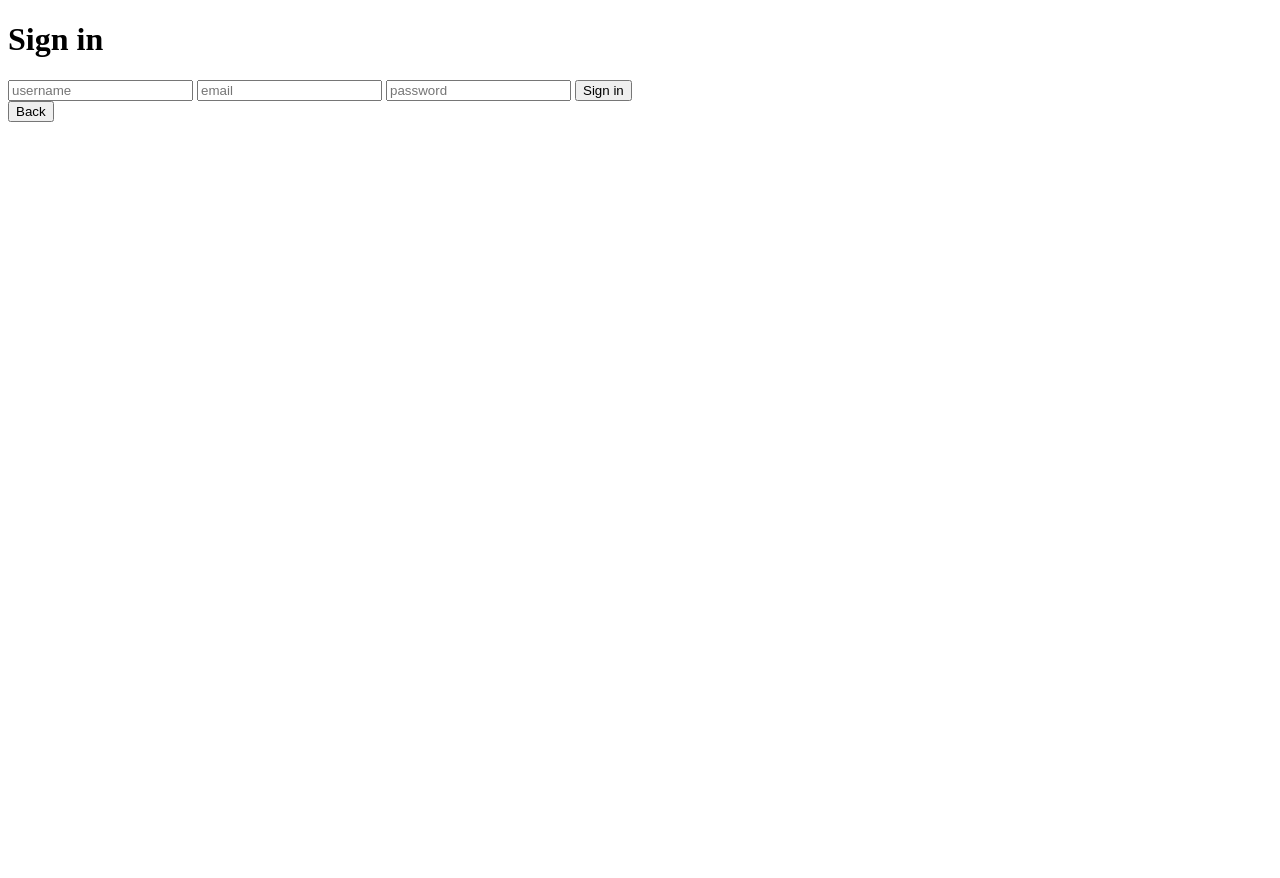
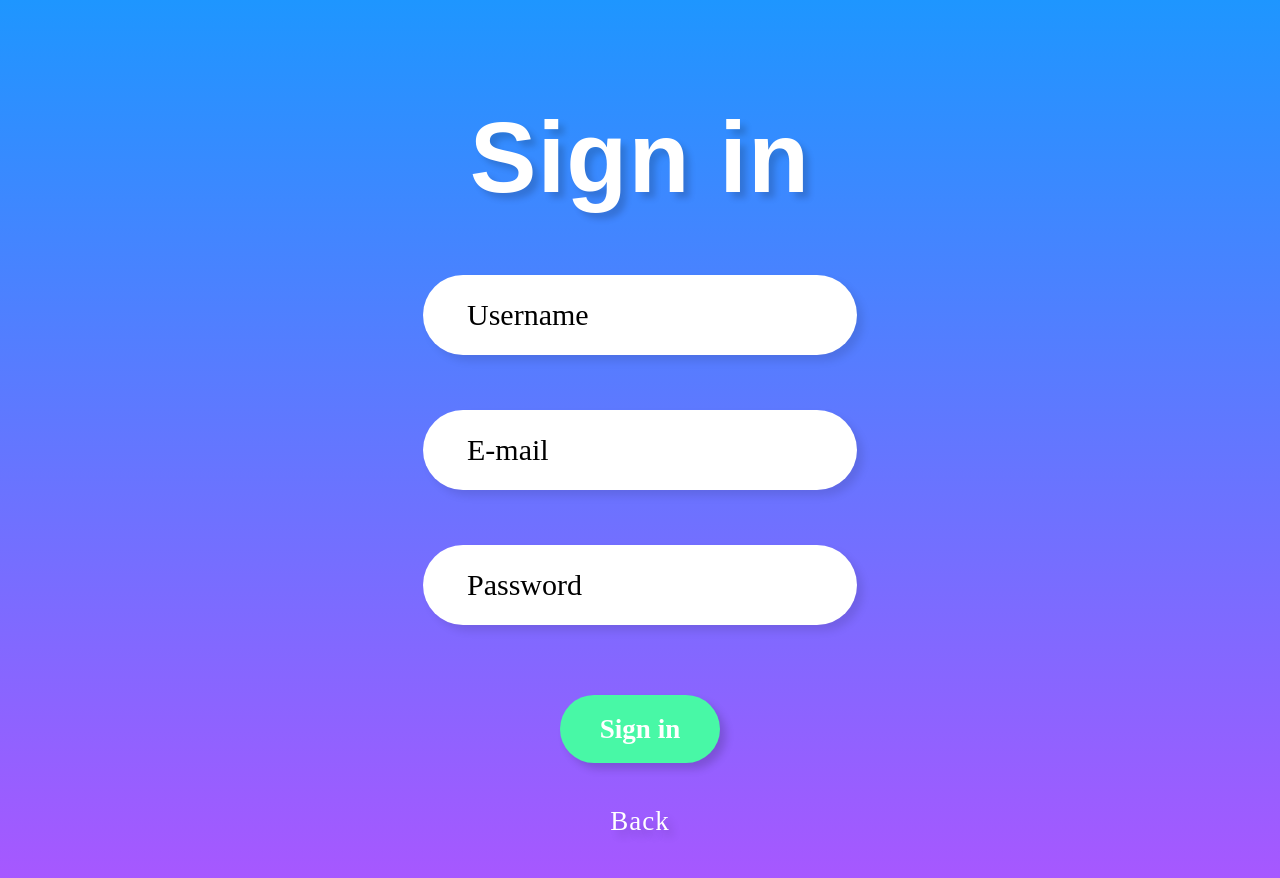
Before and after one commit to meglicfran/authenticationSite, a plain HTML site: page signin.html in a window 1280 px wide. Before the commit the page ends 800 px from the top, so only its background shows below. Drawn offline with Linux system fonts and the light colour scheme.

Commit message:
sign in page design

```diff
--- a/signin.html
+++ b/signin.html
@@ -4,6 +4,7 @@
     <meta charset="UTF-8" />
     <meta name="viewport" content="width=device-width, initial-scale=1.0" />
     <meta http-equiv="X-UA-Compatible" content="ie=edge" />
+    <link rel="stylesheet" href="style/signin.css" />
     <title>Sign in</title>
   </head>
   <body>
@@ -12,12 +13,14 @@
     </div>
     <div class="login_form">
       <form action="#" method="POST">
-        <input type="text" name="username" placeholder="username" />
-        <input type="text" name="email" placeholder="email" />
-        <input type="text" name="password" placeholder="password" />
-        <button class="signin" type="submit">Sign in</button>
+        <input type="text" name="username" placeholder="Username" /><br />
+        <input type="text" name="email" placeholder="E-mail" /><br />
+        <input type="text" name="password" placeholder="Password" /><br />
+        <a
+          ><button class="signin" type="submit"><b>Sign in</b></button></a
+        ><br />
       </form>
-      <a href="index.html"><button class="back" type="submit">Back</button></a>
+      <a href="index.html" class="back">Back</a>
     </div>
   </body>
 </html>
--- /dev/null
+++ b/style/signin.css
@@ -0,0 +1,70 @@
+* {
+  margin: 0px;
+  padding: 0px;
+  box-sizing: border-box;
+}
+body {
+  height: 100vh;
+  font-family: "Muli", sans-serif;
+  color: white;
+  letter-spacing: 1px;
+  background-image: linear-gradient(to bottom, #1e96ff, #aa56ff);
+  background-repeat: no-repeat;
+}
+
+h1 {
+  font-size: 100px;
+  text-align: center;
+  text-shadow: 6px 6px 6px rgb(0, 0, 0, 0.16);
+  margin-top: 100px;
+  margin-bottom: 60px;
+}
+.login_form {
+  text-align: center;
+}
+
+input {
+  width: 434px;
+  height: 80px;
+  margin-bottom: 55px;
+  border-radius: 40px;
+  border: 0px;
+  box-shadow: 6px 6px 9px rgb(0, 0, 0, 0.1);
+  padding-left: 44px;
+  color: black;
+  font-size: 30px;
+  font-family: "Muli Extralight";
+}
+input::placeholder {
+  color: black;
+  font-size: 30px;
+  font-family: "Muli Extralight";
+}
+.signin {
+  color: white;
+  font-size: 27px;
+  font-family: "Muli";
+  box-shadow: 6px 6px 9px rgb(0, 0, 0, 0.16);
+  margin-top: 15px;
+  background-color: #48f8a6;
+  border: 0px;
+  border-radius: 40px;
+  width: 160px;
+  margin-bottom: 43px;
+  height: 68px;
+  cursor: pointer;
+}
+.signin:hover {
+  box-shadow: 6px 6px 9px rgb(0, 0, 0, 0);
+}
+.signin:active {
+  box-shadow: 6px 6px 9px rgb(0, 0, 0, 0);
+  background-color: #36bd7e;
+}
+.back {
+  text-decoration: none;
+  font-family: "Muli Light";
+  font-size: 27px;
+  color: white;
+  text-shadow: 6px 6px 9px rgb(0, 0, 0, 0.16);
+}
```
